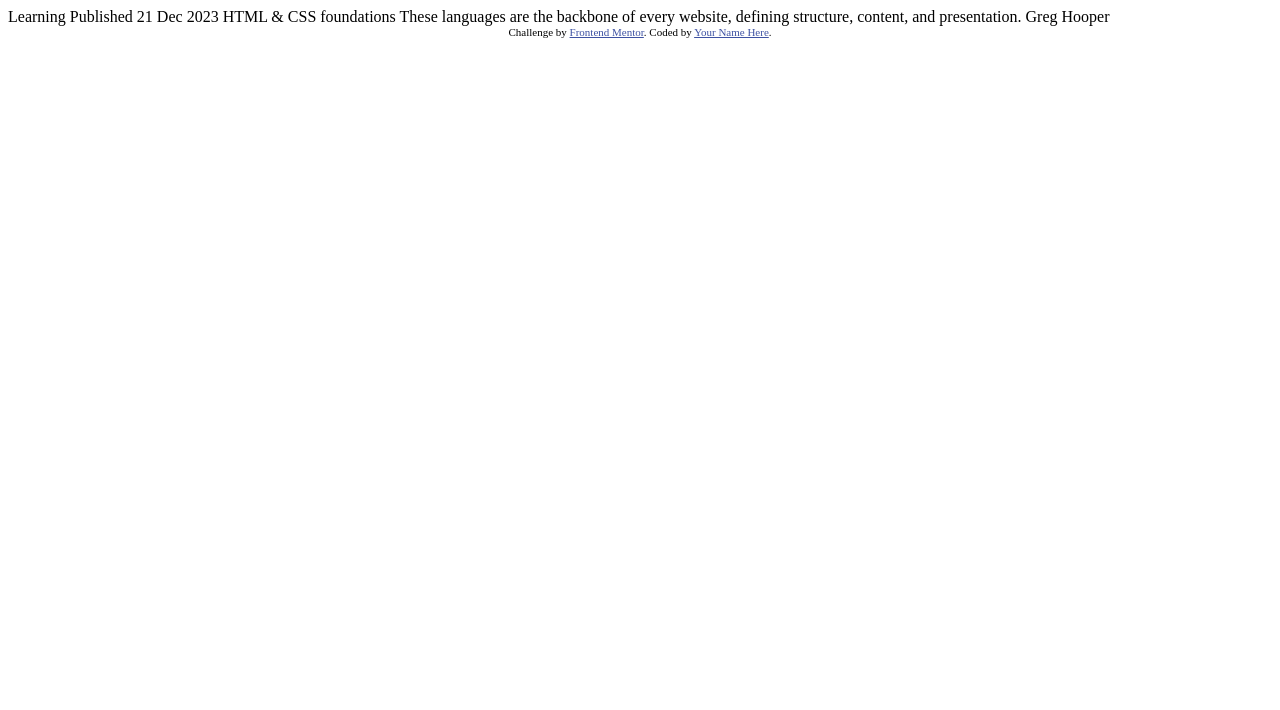
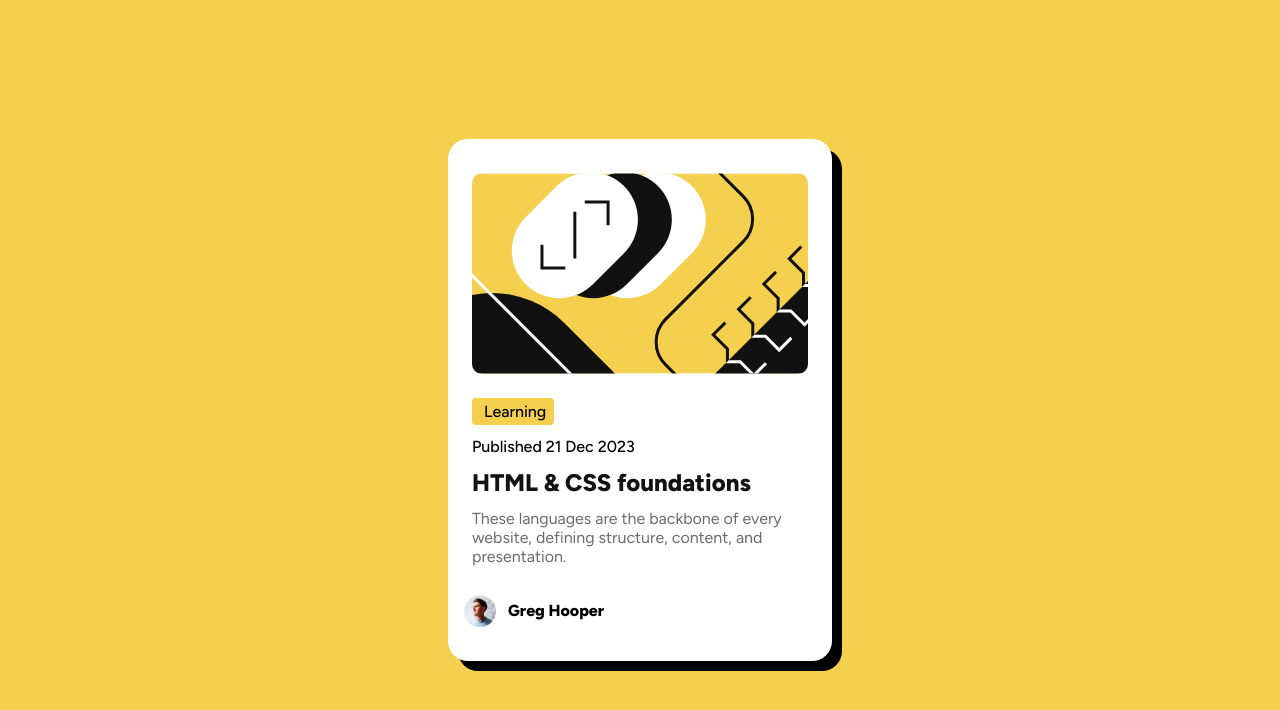
Before and after one commit to JoseWilliamRF/Desafio-2, a plain HTML site: page index.html in a window 1280 px wide. Drawn offline with Linux system fonts and the light colour scheme.

Commit message:
Alteração de Index

```diff
--- a/index.html
+++ b/index.html
@@ -1,34 +1,57 @@
 <!DOCTYPE html>
 <html lang="en">
-<head>
-  <meta charset="UTF-8">
-  <meta name="viewport" content="width=device-width, initial-scale=1.0"> <!-- displays site properly based on user's device -->
-
-  <link rel="icon" type="image/png" sizes="32x32" href="./assets/images/favicon-32x32.png">
-
-  <title>Frontend Mentor | Blog preview card</title>
-
-  <!-- Feel free to remove these styles or customise in your own stylesheet 👍 -->
-  <style>
-    .attribution { font-size: 11px; text-align: center; }
-    .attribution a { color: hsl(228, 45%, 44%); }
-  </style>
-</head>
-<body>
-
-  Learning
-
-  Published 21 Dec 2023
-
-  HTML & CSS foundations
-
-  These languages are the backbone of every website, defining structure, content, and presentation.
-
-  Greg Hooper
-
-  <div class="attribution">
-    Challenge by <a href="https://www.frontendmentor.io?ref=challenge" target="_blank">Frontend Mentor</a>.
-    Coded by <a href="#">Your Name Here</a>.
-  </div>
-</body>
+  <head>
+    <meta charset="UTF-8" />
+    <meta name="viewport" content="width=device-width, initial-scale=1.0" />
+    <link rel="preconnect" href="https://fonts.googleapis.com" />
+    <link rel="preconnect" href="https://fonts.gstatic.com" crossorigin />
+    <link
+      href="https://fonts.googleapis.com/css2?family=Figtree:ital,wght@0,300..900;1,300..900&display=swap"
+      rel="stylesheet"
+    />
+    <link
+      rel="icon"
+      type="image/png"
+      sizes="32x32"
+      href="./assets/images/favicon-32x32.png"
+    />
+    <link rel="stylesheet" href="style.css" />
+    <title>Desafio 2</title>
+  </head>
+  <body>
+    <main>
+      <div class="wraper">
+        <img
+          class="img2"
+          src="./assets/images/illustration-article.svg"
+          alt="#"
+        />
+        <div class="container">
+          <header class="learning">
+            <p class="p1">Learning</p>
+            <p class="p2">Published 21 Dec 2023</p>
+          </header>
+        </div>
+        <!-- HERO SECTIION -->
+        <div class="hero">
+          <p class="principal">HTML & CSS foundations</p>
+          <p class="secundario">
+            These languages are the backbone of every website, defining
+            structure, content, and presentation.
+          </p>
+        </div>
+        <!-- FOOTER SECTION -->
+        <div>
+          <footer>
+            <img
+              class="footer2"
+              src="./assets/images/image-avatar.webp"
+              alt="#"
+            />
+            <p>Greg Hooper</p>
+          </footer>
+        </div>
+      </div>
+    </main>
+  </body>
 </html>
```
Also changed, not shown: index2.html (deleted, +0 -57 lines).
